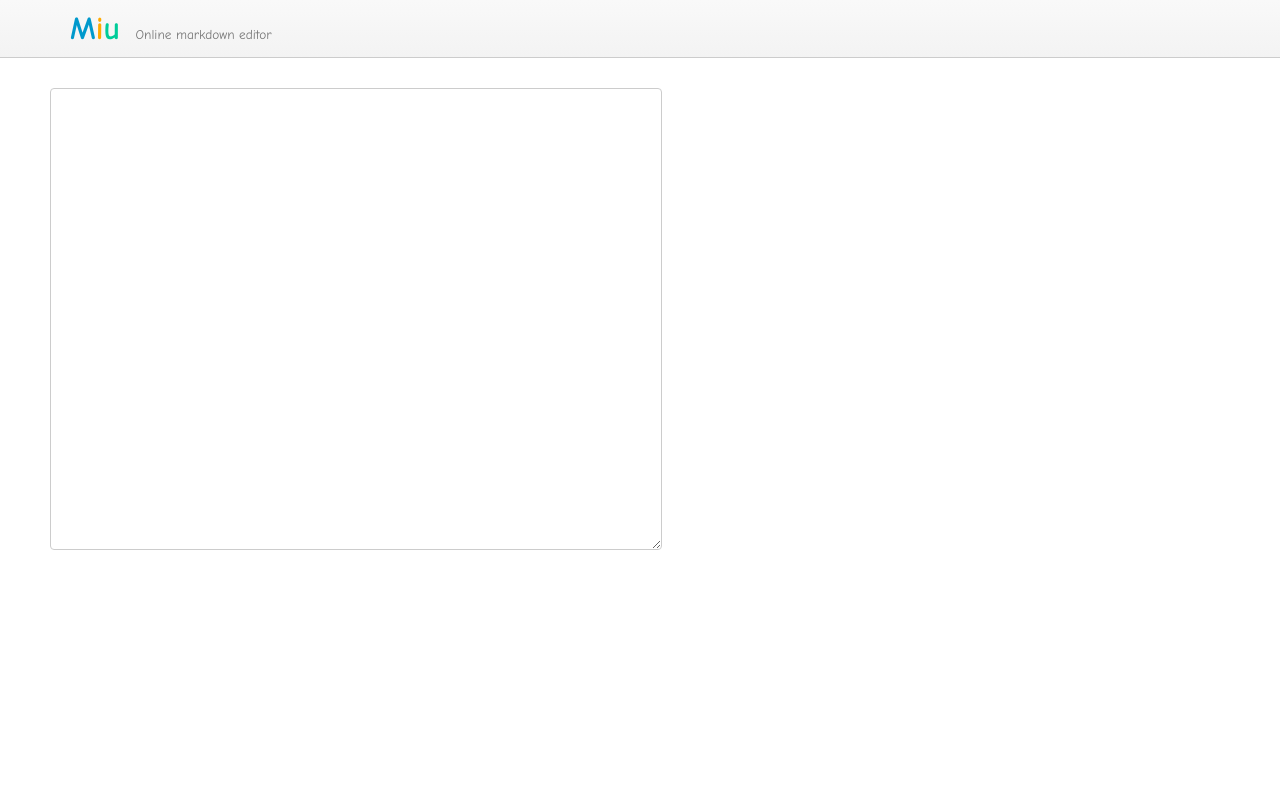
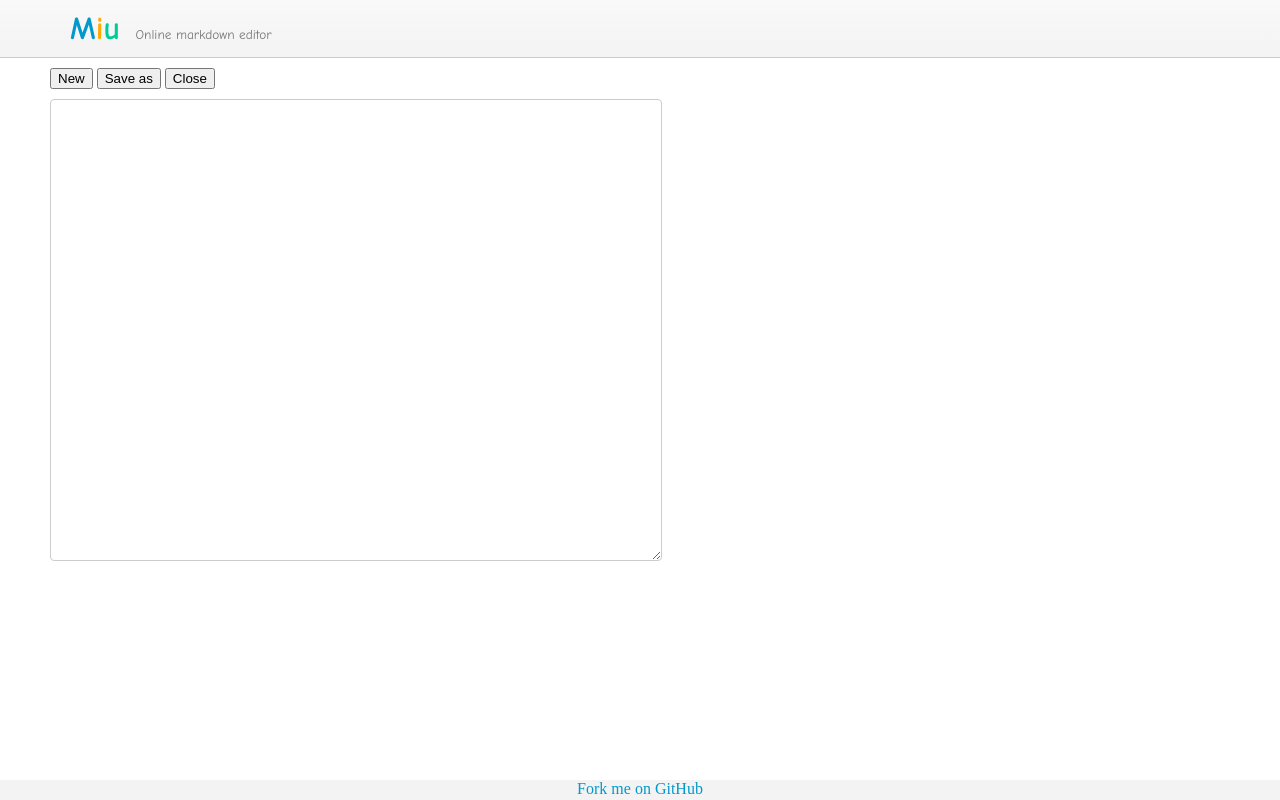
Before and after one commit to SFantasy/MiuOnline, a plain HTML site: page index.html in a window 1280 px wide. Drawn offline with Linux system fonts and the light colour scheme.

Commit message:
Merge from master

```diff
--- a/css/style.css
+++ b/css/style.css
@@ -33,10 +33,15 @@ header small {
 	margin-left: 10px;
 }
 
+#toolbar {
+  	border-top: 1px solid #ccc;
+  	margin: 0;
+  	padding: 10px 0 0 50px;
+}
+
 #miu {
 	display: block;
-	border-top: 1px solid #ccc;
-	padding-top: 30px;
+	padding-top: 10px;
 }
 
 #editor {
@@ -85,3 +90,25 @@ header small {
 	margin-right: 50px;
 	float: right;
 }
+
+footer {
+	position: fixed;
+	background-color: #f3f3f3;
+	height: 20px;
+	width: 100%;
+	bottom: 0;
+}
+
+footer p {
+	margin: 0;
+	text-align: center;
+}
+
+footer a {
+	text-decoration: none;
+	color: #0099cc;
+}
+
+footer a:hover {
+	color: #cc9900;
+}
--- a/index.html
+++ b/index.html
@@ -9,22 +9,21 @@
 			<h1><span>M</span><span>i</span><span>u</span></h1>
 			<small>Online markdown editor</small>
 		</header>
+		<div id="toolbar">
+			<button>New</button>
+			<button onclick="saveFile()">Save as</button>
+			<button onclick="return closeEditor()">Close</button>
+		</div>
 		<div id="miu">
+			<div></div>
 			<textarea id="editor" rows="30" cols="80" oninput="this.editor.update()"></textarea>
 			<div id="preview">
 			</div>
 		</div>
+		<footer>
+			<p><a href="https://github.com/SFantasy/MiuOnline">Fork me on GitHub</a></p>
+		</footer>
 	</body>
+	<script src="js/miu.js"></script>
 	<script src="js/markdown.js"></script>
-	<script>
-		function Editor(input, preview)	{
-	        this.update = function () {
-	          preview.innerHTML = markdown.toHTML(input.value);
-	        }
-	        input.editor = this;
-	        this.update();
-      	}
-		var $ = function (id) { return document.getElementById(id); };
-		new Editor($("editor"), $("preview"));
-	</script>
 </html>
--- /dev/null
+++ b/js/miu.js
@@ -0,0 +1,38 @@
+/* Live preview
+ *
+ * Reference: markdown-js (https://github.com/evilstreak/markdown-js)
+ *
+ */
+
+function Editor(input, preview)	{
+    this.update = function () {
+      preview.innerHTML = markdown.toHTML(input.value);
+    }
+    input.editor = this;
+    this.update();
+}
+
+var $ = function (id) { return document.getElementById(id); };
+new Editor($("editor"), $("preview"));
+
+/*
+ *  Close function
+ */
+function closeEditor() {
+	if(confirm("Sure to close?") == true) {
+		window.opener = null;
+		window.open('', '_self');
+		window.close();
+		return true;
+	} else {
+		return false;
+	}
+}
+
+/*
+ *
+ *
+ */
+function saveFile() {
+
+}
```
